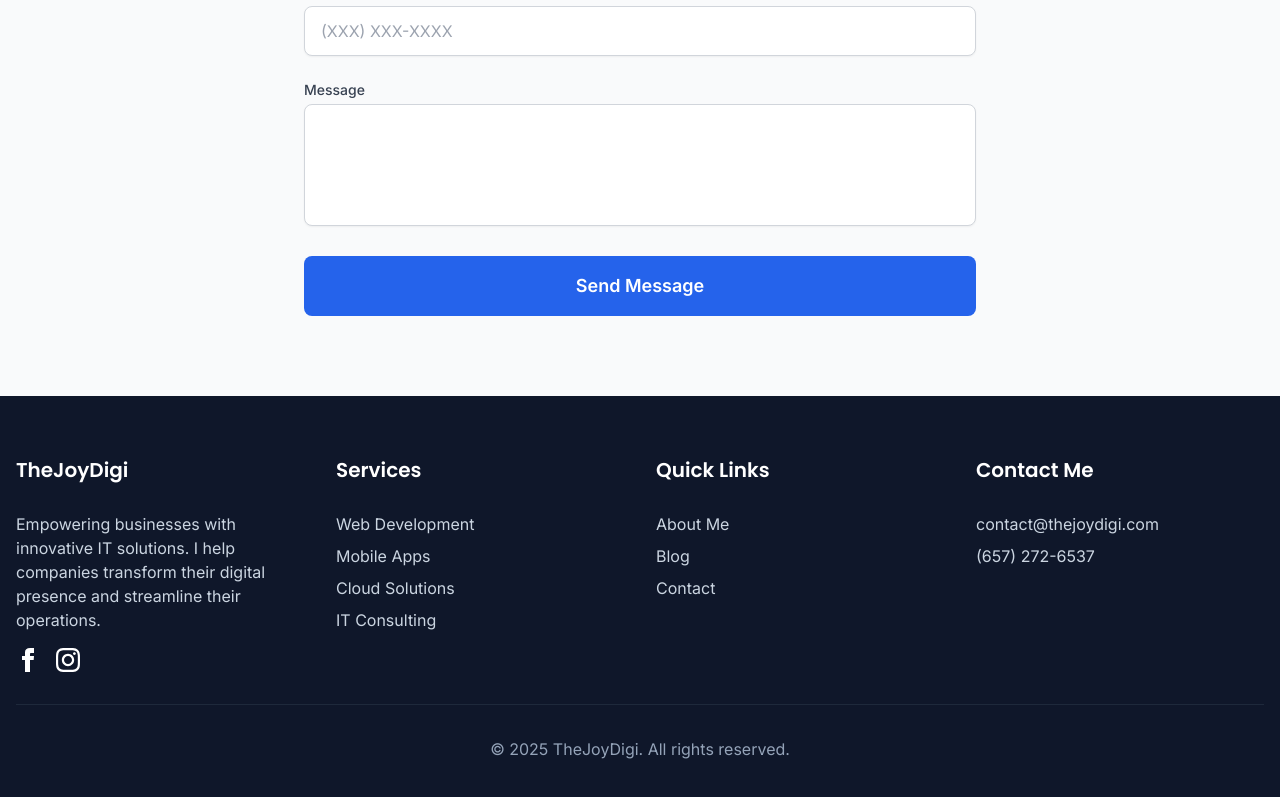
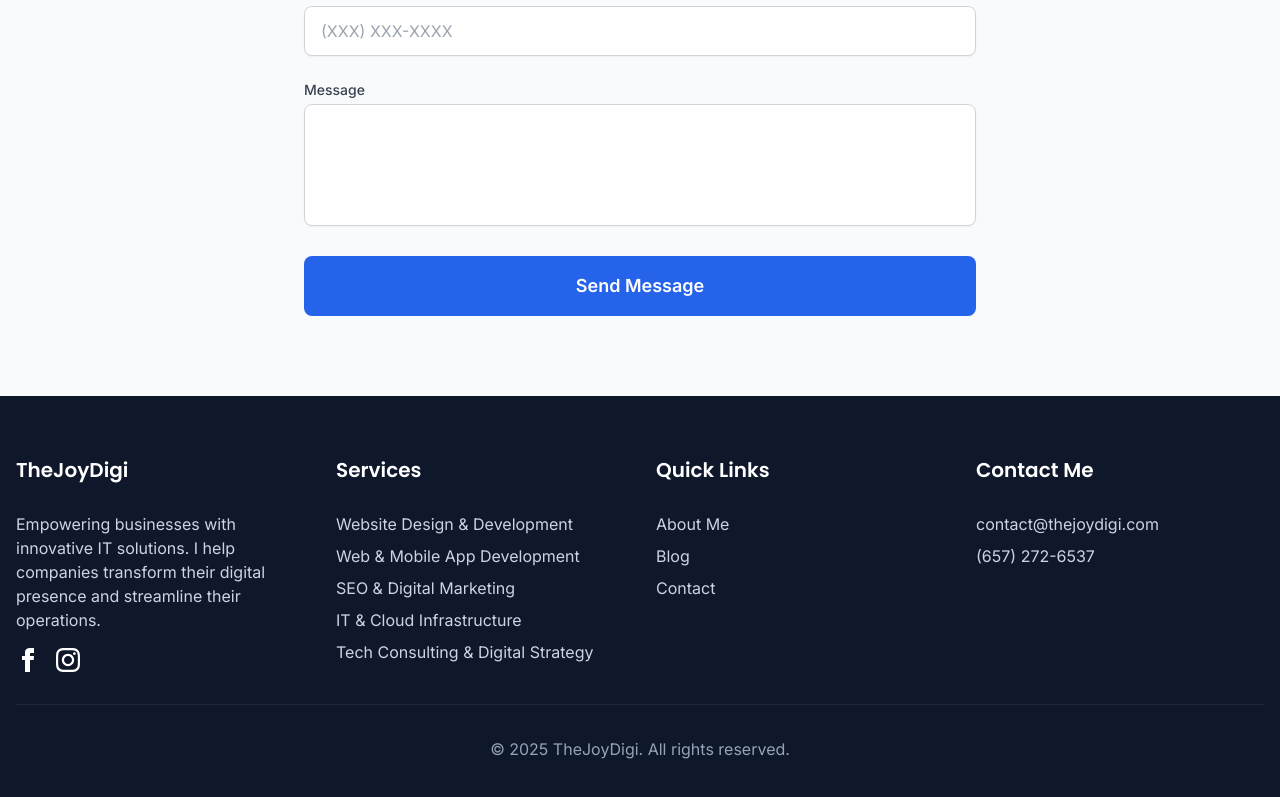
Before and after one commit to longla/thejoydigi, a Next.js app: page / in a window 1280 px wide. Shown: the part 6682-7479 px from the top of the page. Built offline with nearby package versions, Linux system fonts and the light colour scheme.

Commit message:
feat: update footer services section to match landing page

```diff
--- a/src/pages/_layouts.tsx
+++ b/src/pages/_layouts.tsx
@@ -182,7 +182,7 @@ const MainLayout: React.FC<MainLayoutProps> = ({
                     href="/#services"
                     className="text-secondary-300 hover:text-accent-400"
                   >
-                    Web Development
+                    Website Design & Development
                   </Link>
                 </li>
                 <li>
@@ -190,7 +190,7 @@ const MainLayout: React.FC<MainLayoutProps> = ({
                     href="/#services"
                     className="text-secondary-300 hover:text-accent-400"
                   >
-                    Mobile Apps
+                    Web & Mobile App Development
                   </Link>
                 </li>
                 <li>
@@ -198,7 +198,7 @@ const MainLayout: React.FC<MainLayoutProps> = ({
                     href="/#services"
                     className="text-secondary-300 hover:text-accent-400"
                   >
-                    Cloud Solutions
+                    SEO & Digital Marketing
                   </Link>
                 </li>
                 <li>
@@ -206,7 +206,15 @@ const MainLayout: React.FC<MainLayoutProps> = ({
                     href="/#services"
                     className="text-secondary-300 hover:text-accent-400"
                   >
-                    IT Consulting
+                    IT & Cloud Infrastructure
+                  </Link>
+                </li>
+                <li>
+                  <Link
+                    href="/#services"
+                    className="text-secondary-300 hover:text-accent-400"
+                  >
+                    Tech Consulting & Digital Strategy
                   </Link>
                 </li>
               </ul>
--- a/src/pages/blog/_layout.tsx
+++ b/src/pages/blog/_layout.tsx
@@ -207,7 +207,7 @@ const BlogLayout: React.FC<BlogLayoutProps> = ({ children, postData }) => {
                     href="/#services"
                     className="text-secondary-300 hover:text-accent-400"
                   >
-                    Web Development
+                    Website Design & Development
                   </Link>
                 </li>
                 <li>
@@ -215,7 +215,7 @@ const BlogLayout: React.FC<BlogLayoutProps> = ({ children, postData }) => {
                     href="/#services"
                     className="text-secondary-300 hover:text-accent-400"
                   >
-                    Mobile Apps
+                    Web & Mobile App Development
                   </Link>
                 </li>
                 <li>
@@ -223,7 +223,7 @@ const BlogLayout: React.FC<BlogLayoutProps> = ({ children, postData }) => {
                     href="/#services"
                     className="text-secondary-300 hover:text-accent-400"
                   >
-                    Cloud Solutions
+                    SEO & Digital Marketing
                   </Link>
                 </li>
                 <li>
@@ -231,7 +231,15 @@ const BlogLayout: React.FC<BlogLayoutProps> = ({ children, postData }) => {
                     href="/#services"
                     className="text-secondary-300 hover:text-accent-400"
                   >
-                    IT Consulting
+                    IT & Cloud Infrastructure
+                  </Link>
+                </li>
+                <li>
+                  <Link
+                    href="/#services"
+                    className="text-secondary-300 hover:text-accent-400"
+                  >
+                    Tech Consulting & Digital Strategy
                   </Link>
                 </li>
               </ul>
```
